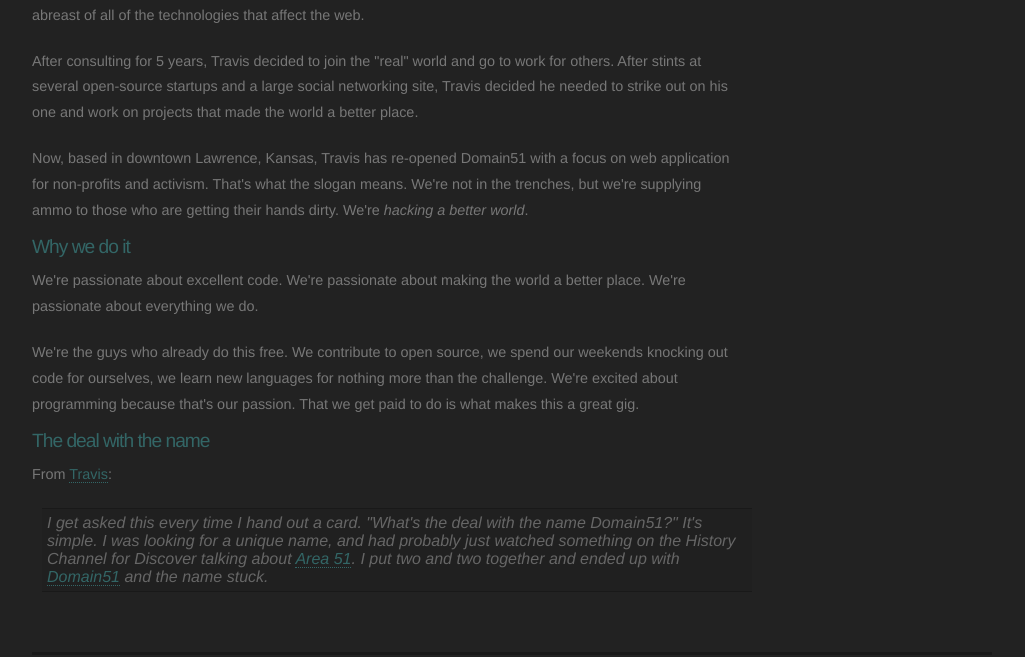
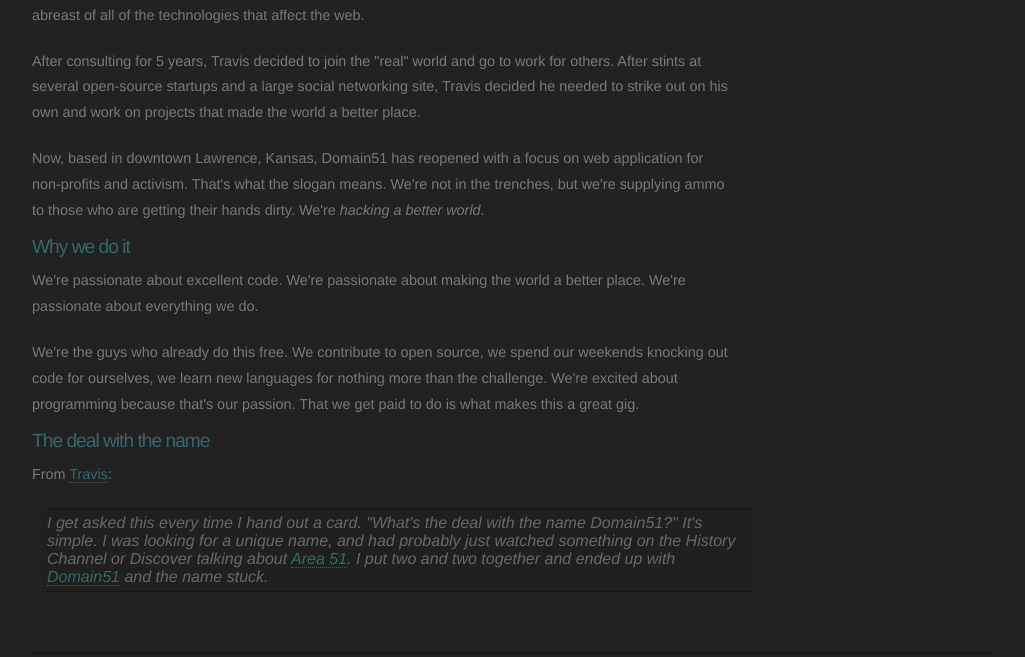
Before and after one commit to tswicegood/domain51.com, a Jekyll site: the page built from about/index.html, in a window 1280 px wide. Shown: the part 476-1133 px from the top of the page, without its empty margins (128-1153 px from the left). Built offline with Jekyll 4.4.1, drawn with Linux system fonts in a browser that asks for light colours.

Commit message:
fix a few typos

```diff
--- a/about/index.html
+++ b/about/index.html
@@ -25,12 +25,12 @@
     After consulting for 5 years, Travis decided to join the &quot;real&quot;
     world and go to work for others.  After stints at several open-source
     startups and a large social networking site, Travis decided he needed
-    to strike out on his one and work on projects that made the world a
+    to strike out on his own and work on projects that made the world a
     better place.
 </p>
 
 <p>
-    Now, based in downtown Lawrence, Kansas, Travis has re-opened Domain51 with
+    Now, based in downtown Lawrence, Kansas, Domain51 has reopened with
     a focus on web application for non-profits and activism.  That's what the
     slogan means.  We're not in the trenches, but we're supplying ammo to those
     who are getting their hands dirty.  We're <em>hacking a better world</em>.
@@ -59,7 +59,7 @@
 <blockquote>
     I get asked this every time I hand out a card.  &quot;What's the deal with
     the name <em>Domain51</em>?&quot;  It's simple.  I was looking for a unique
-    name, and had probably just watched something on the History Channel for
+    name, and had probably just watched something on the History Channel or
     Discover talking about <a href="http://en.wikipedia.org/wiki/Area_51">Area
     51</a>.  I put two and two together and ended up with <a
     href="http://domain51.com/">Domain51</a> and the name stuck.
```
